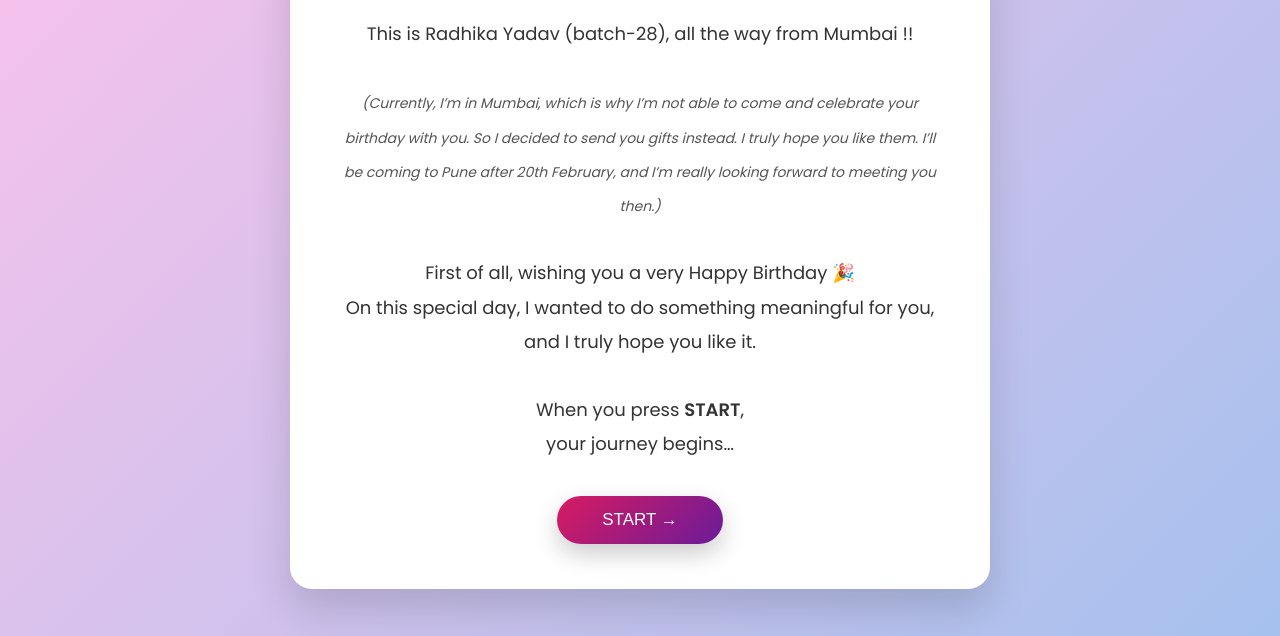
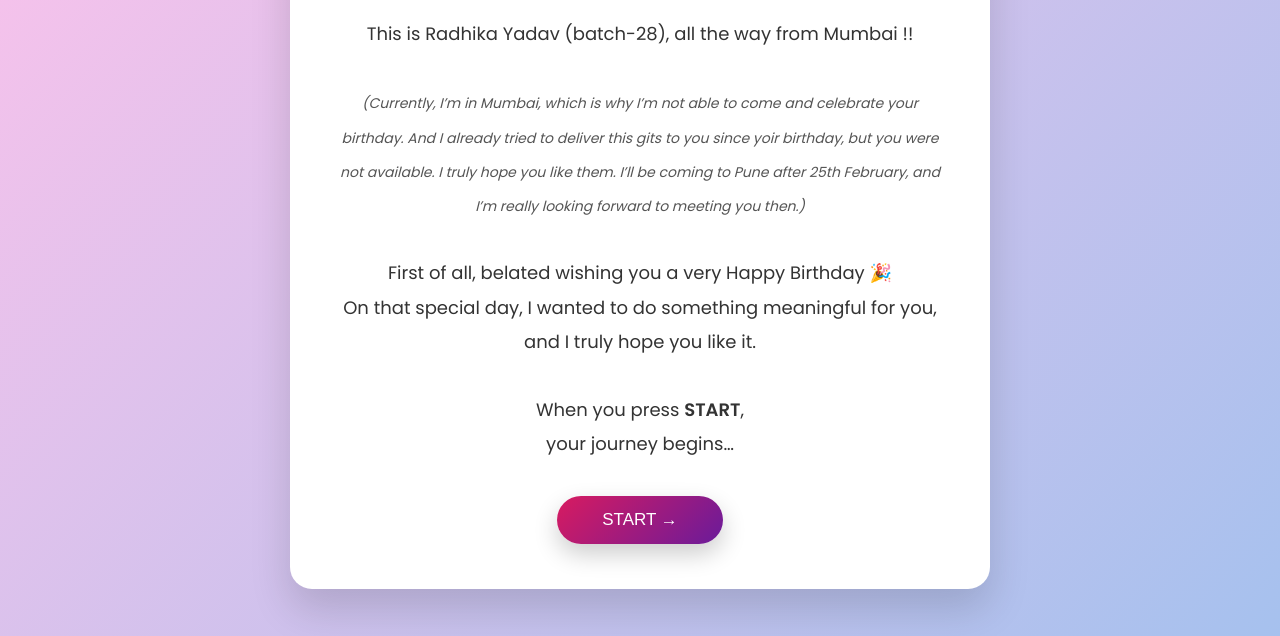
Before and after one commit to ShaanK18/my-project, a plain HTML site: page index.html in a window 1280 px wide. Shown: the part 164-800 px from the top of the page. Drawn offline with Linux system fonts and the light colour scheme.

Commit message:
Update index.html

```diff
--- a/index.html
+++ b/index.html
@@ -95,14 +95,14 @@
       This is Radhika Yadav (batch-28), all the way from Mumbai !!<br><br>
 
       <small><em>
-        (Currently, I’m in Mumbai, which is why I’m not able to come and celebrate your birthday with you.
-        So I decided to send you gifts instead.
+        (Currently, I’m in Mumbai, which is why I’m not able to come and celebrate your birthday.
+        And I already tried to deliver this gits to you since yoir birthday, but you were not available.
         I truly hope you like them.
-        I’ll be coming to Pune after 20th February, and I’m really looking forward to meeting you then.)
+        I’ll be coming to Pune after 25th February, and I’m really looking forward to meeting you then.)
       </em></small><br><br>
 
-      First of all, wishing you a very Happy Birthday 🎉<br>
-      On this special day, I wanted to do something meaningful for you,<br>
+      First of all, belated wishing you a very Happy Birthday 🎉<br>
+      On that special day, I wanted to do something meaningful for you,<br>
       and I truly hope you like it.<br><br>
 
       When you press <strong>START</strong>,<br>
```
